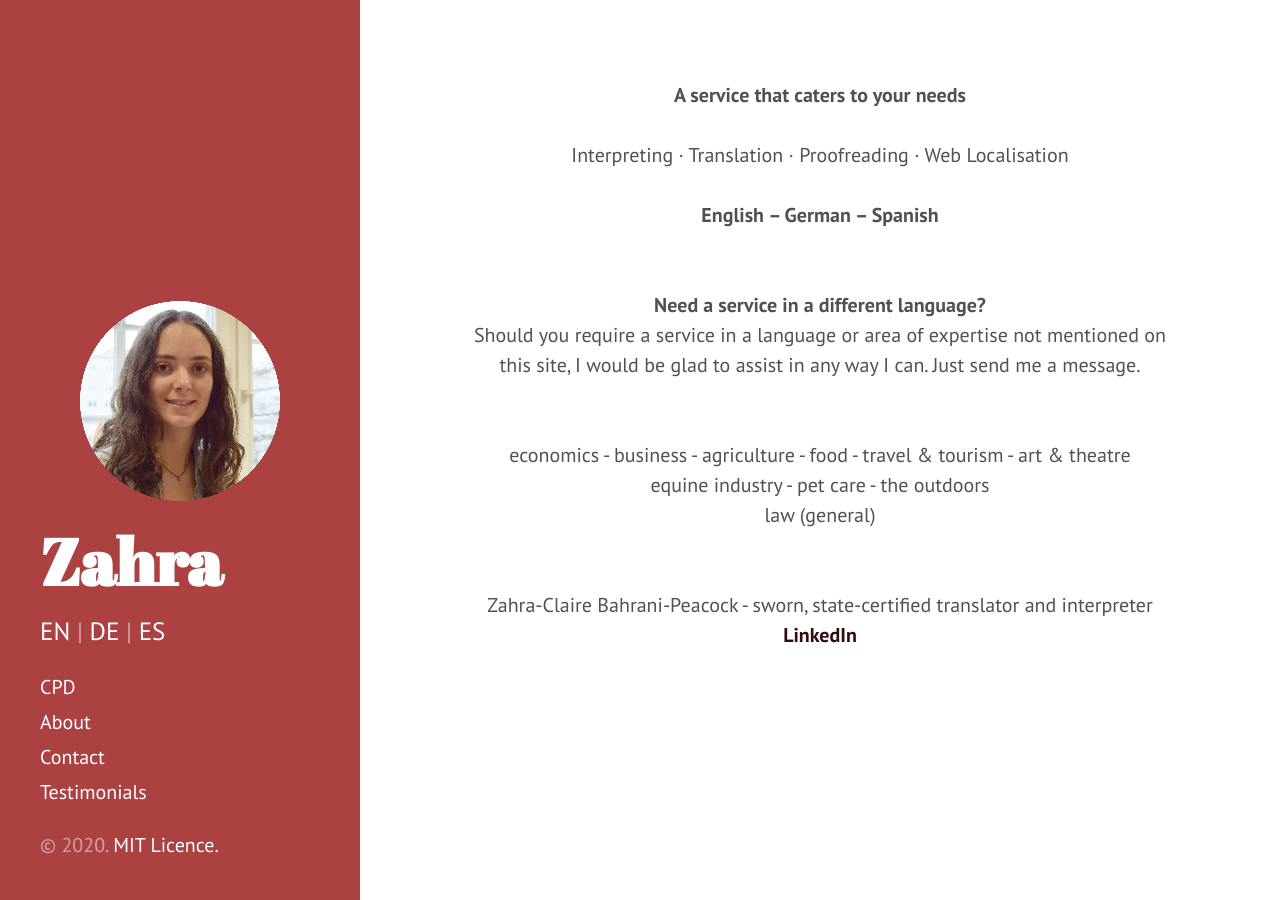
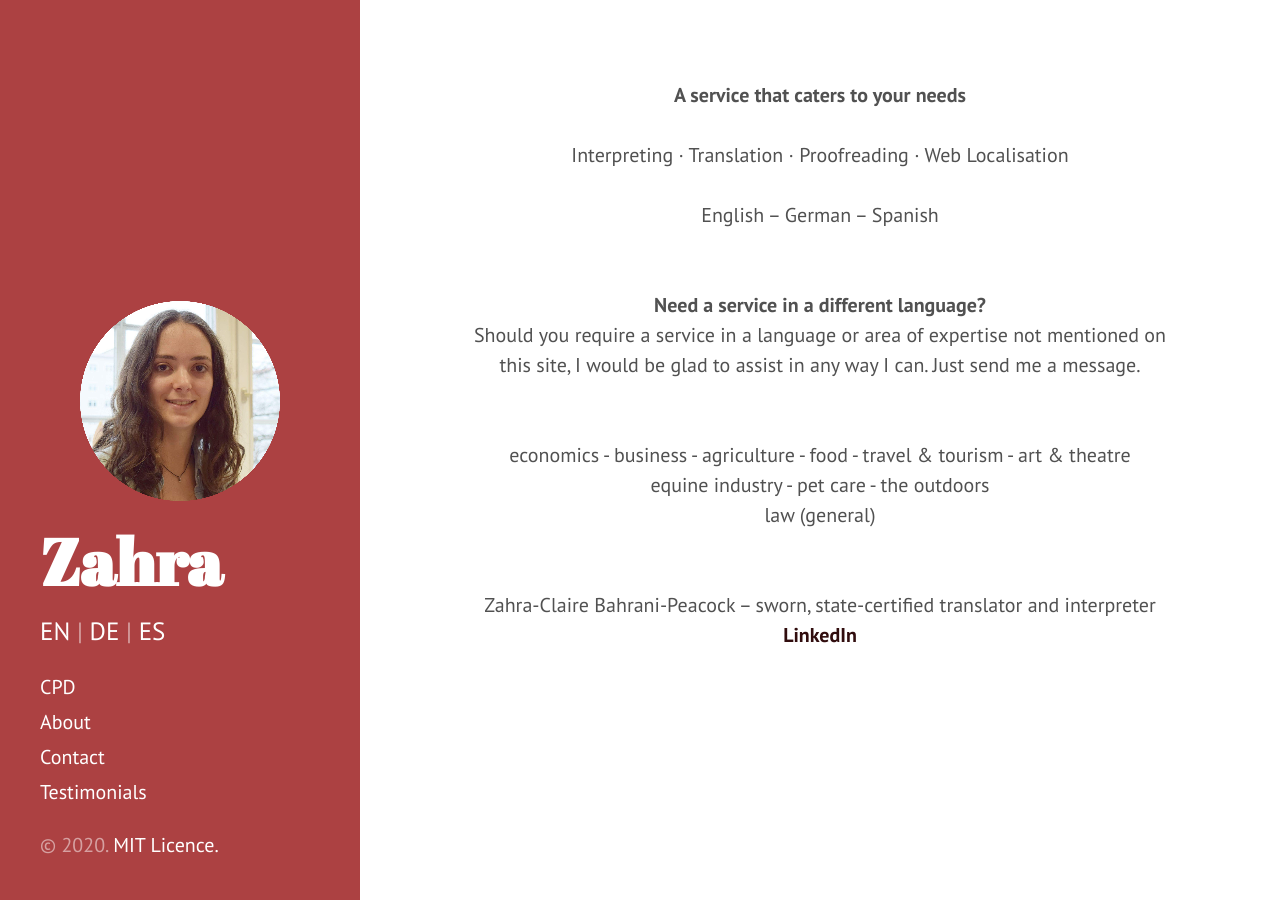
Before and after one commit to Zahra-Claire-Bahrani-Peacock/zahra-claire-bahrani-peacock.github.io, a Jekyll site: the page built from index.html, in a window 1280 px wide. Built offline with Jekyll 4.4.1, drawn with Linux system fonts in a browser that asks for light colours; the list of posts is cut into pages by our own code.

Commit message:
Update index.html

```diff
--- a/index.html
+++ b/index.html
@@ -7,7 +7,7 @@ description: Zahra-Claire Bahrani-Peacock is an English translator for economics
 <div align="center"><b>A service that caters to your needs</b></div><br/>
 <div align="center">Interpreting &middot; Translation &middot; Proofreading &middot; Web Localisation<br/>
 <br/>
-<div align="center"><b>English – German – Spanish</b></div>
+<div align="center">English – German – Spanish</div>
 <br/>
 <br/>
 <div align="center"><b>Need a service in a different language?  </b></div>
@@ -19,6 +19,6 @@ description: Zahra-Claire Bahrani-Peacock is an English translator for economics
 <div align="center">law (general)</div>
 <br/>
 <br/>
-Zahra-Claire Bahrani-Peacock - sworn, state-certified translator and interpreter
+Zahra-Claire Bahrani-Peacock – sworn, state-certified translator and interpreter
 <br/>
 <div align="center"><a href="https://www.linkedin.com/in/zahra-claire-bahrani-peacock/" target="_blank"><b>LinkedIn</b></a>
```
